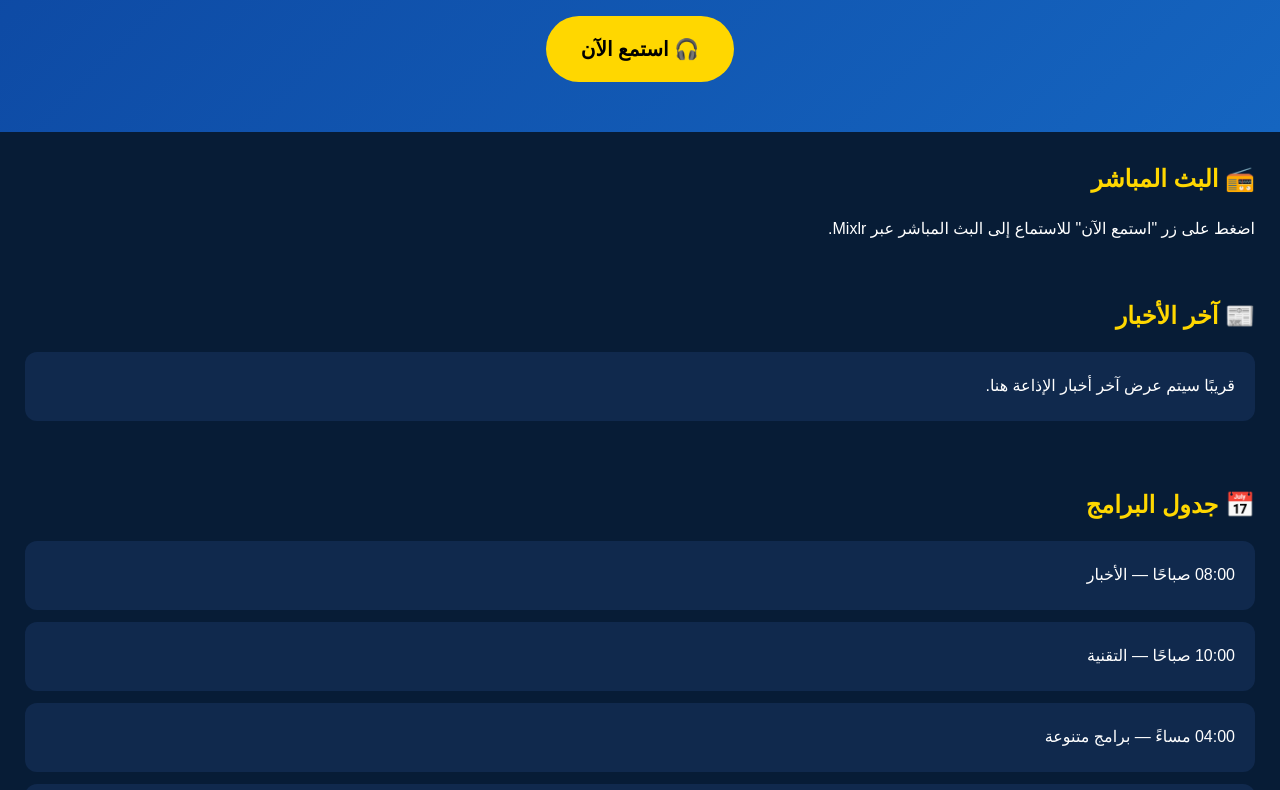
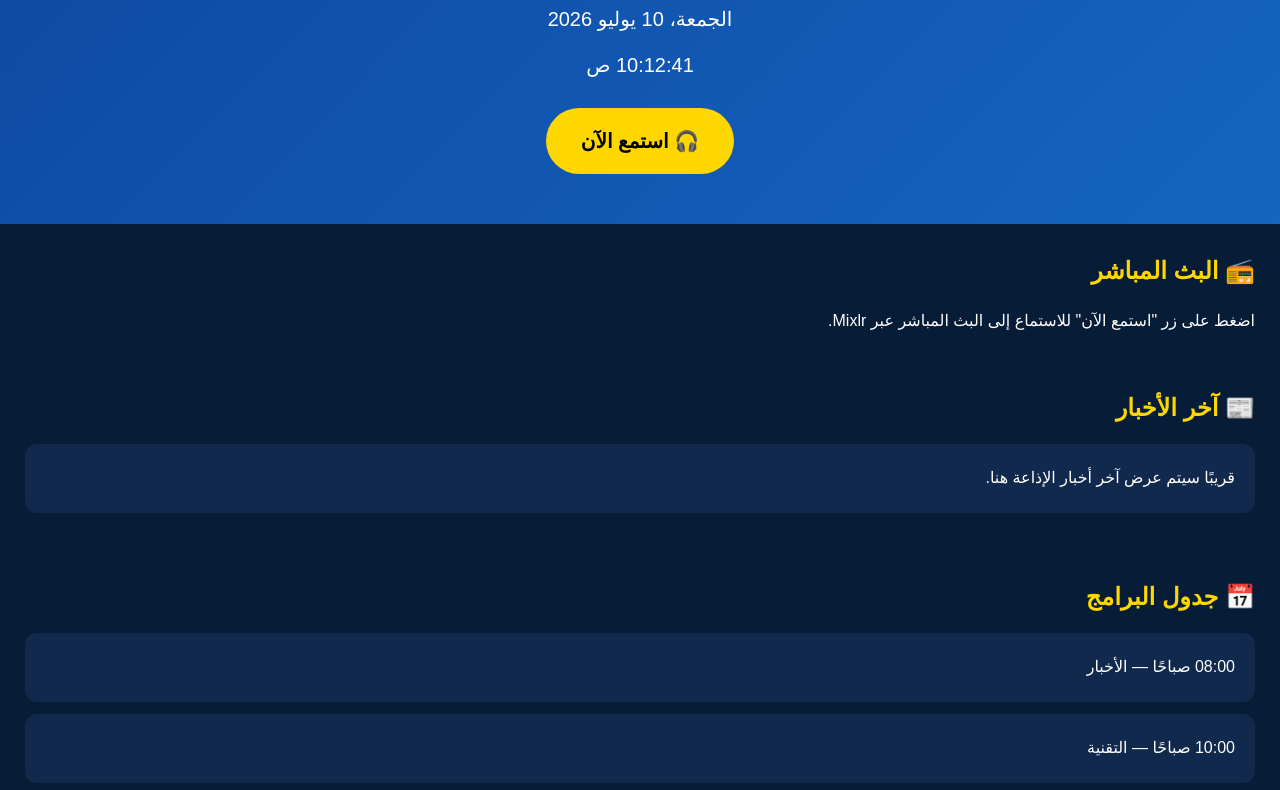
Before and after one commit to ki27raido/ki28-raido, a plain HTML site: page index.html in a window 1280 px wide. Shown: the part 186-976 px from the top of the page. Drawn offline with Linux system fonts and the light colour scheme.

Commit message:
Add date and time display elements to index.html

```diff
--- a/index.html
+++ b/index.html
@@ -19,6 +19,11 @@
 <h1>🎙️ KI27 Radio</h1>
 
 <p>صوت المعرفة والترفيه</p>
+
+<div class="info">
+    <p id="date"></p>
+    <p id="time"></p>
+</div>
 
 <a href="https://ki27radio.mixlr.com/" target="_blank" class="listen-btn">
 🎧 استمع الآن
```
